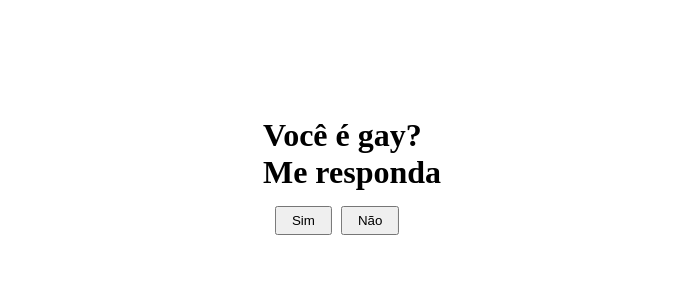
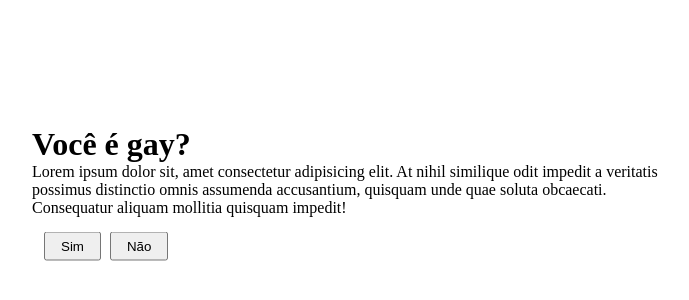
Before and after one commit to Thiago-Dutra-Dev/Thiago, a plain HTML site: page index/index.html in a window 1280 px wide. Shown: the part 342-642 px from the top of the page, without its empty margins (288-977 px from the left). Drawn offline with Linux system fonts and the light colour scheme; files that its build step writes are made by us from their sources; files whose address does not match are found by name.

Commit message:
Update index.html

```diff
--- a/index/index.html
+++ b/index/index.html
@@ -10,7 +10,7 @@
     <div id="container">
         <div id="content">
             <h1>Você é gay?</h1>
-            <h1>Me responda</h1>
+            <p>Lorem ipsum dolor sit, amet consectetur adipisicing elit. At nihil similique odit impedit a veritatis possimus distinctio omnis assumenda accusantium, quisquam unde quae soluta obcaecati. Consequatur aliquam mollitia quisquam impedit!</p>
 
             <div id="container-input">
                     <button onclick="verdade()" type="submit" id="button-sim">Sim</button>
```
